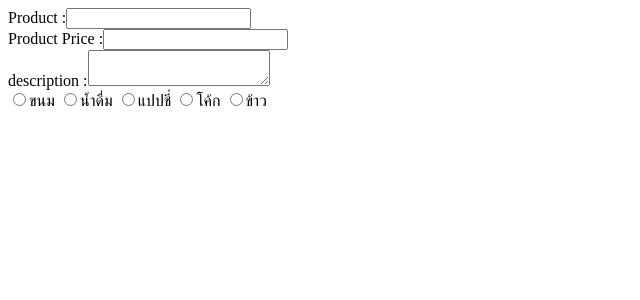
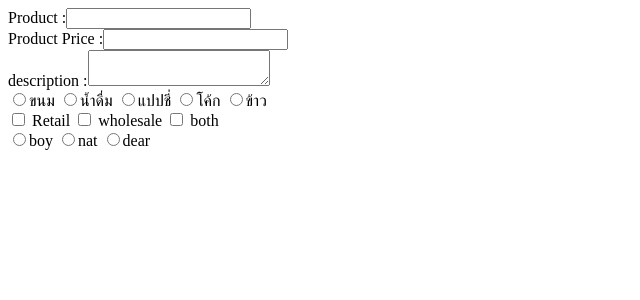
Before and after one commit to dechathonm/webapp68, a PHP site: page /product.php in a window 1280 px wide. Shown: the top 300 px of the page, without its empty margins (0-640 px from the left). Run offline with PHP 8.4, Linux system fonts and the light colour scheme.

Commit message:
เพิ่มพนักงาน

```diff
--- a/product.php
+++ b/product.php
@@ -3,12 +3,23 @@
         Product :<input type="text" name="Product_name"><br>
         Product Price :<input type="text" name="Product_price"><br>
         description :<textarea name="Product_description"> </textarea><br>
-
     <input type="radio" name="Product_Category" value="1">ขนม
     <input type="radio" name="Product_Category" value="2">น้ำดื่ม
     <input type="radio" name="Product_Category" value="3">แปปชี่
     <input type="radio" name="Product_Category" value="4">โค้ก
     <input type="radio" name="Product_Category" value="5">ข้าว<br>
 
+    <input type=checkbox name="Product_Checkbox" value="1">
+       <label for="Product_Checkbox">Retail</label>
+    <input type=checkbox name="Product_Checkbox" value="2">
+       <label for="Product_Checkbox">wholesale</label>
+    <input type=checkbox name="Product_Checkbox" value="3">
+       <label for="Product_Checkbox">both</label><br>
+
+       <input type="radio" name="employee" value="1">boy
+    <input type="radio" name="employee" value="2">nat
+    <input type="radio" name="employee" value="3">dear<br>
+
+
    </form>
 </html>
```
